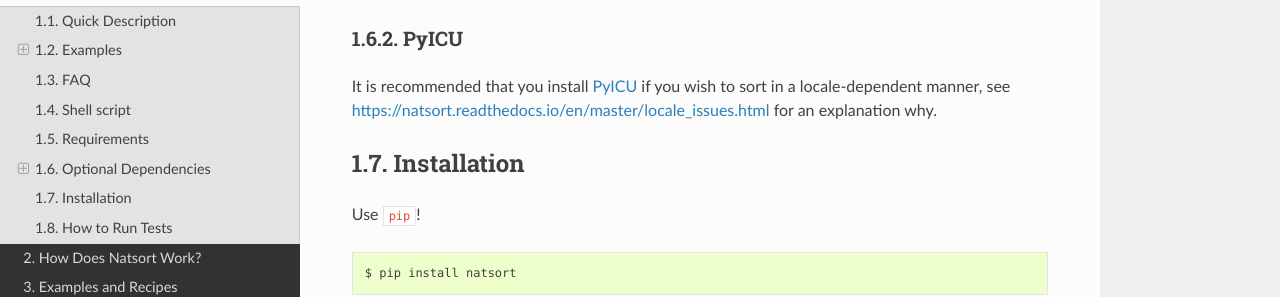
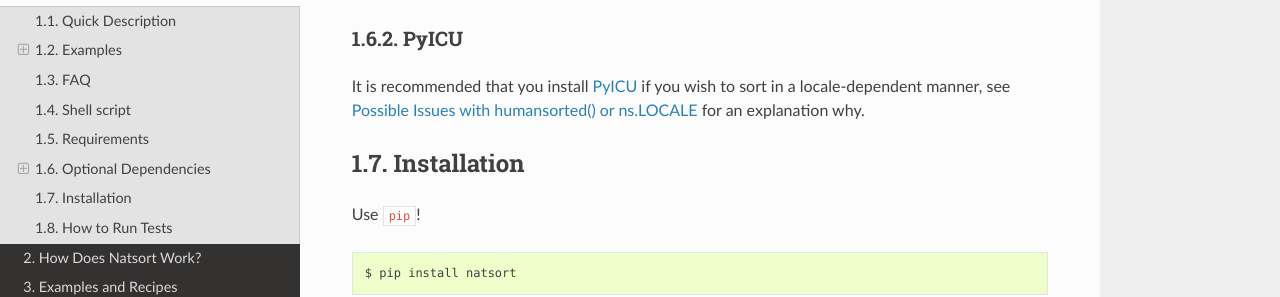
Before and after one commit to SethMMorton/natsort, a Sphinx documentation site: the page built from docs/source/intro.rst, in a window 1280 px wide and 900 px high, scrolled down 6053 px. Shown: the part 157-454 px from the top of the window. Built offline with Sphinx 7.4.7 and the Read the Docs theme 2.0.0, drawn with Linux system fonts in a browser that asks for light colours; some of the changed lines change nothing that is shown.

Commit message:
Use native Sphinx ref linking to create automatic links in docs

```diff
--- a/docs/source/intro.rst
+++ b/docs/source/intro.rst
@@ -258,9 +258,8 @@
     with the same options being passed to :func:`~natsorted`. One can take a look at
     exactly what is being done with their input using this key - it is highly recommended
     to `look at this issue describing how to debug <https://github.com/SethMMorton/natsort/issues/13#issuecomment-50422375>`_
-    for *how* to debug, and also to review the
-    `How Does Natsort Work? <https://natsort.readthedocs.io/en/master/howitworks.html>`_
-    page for *why* :mod:`natsort` is doing that to your data.
+    for *how* to debug, and also to review the :ref:`howitworks` page for *why*
+    :mod:`natsort` is doing that to your data.
 
     If you are trying to sort custom classes and running into trouble, please take a look at
     https://github.com/SethMMorton/natsort/issues/60. In short,
@@ -270,8 +269,7 @@
     use the :mod:`natsort` key as part of your rich comparison operator definition.
 
 How *does* :mod:`natsort` work?
-    If you don't want to read `How Does Natsort Work? <https://natsort.readthedocs.io/en/master/howitworks.html>`_,
-    here is a quick primer.
+    If you don't want to read :ref:`howitworks`, here is a quick primer.
 
     :mod:`natsort` provides a `key function <https://docs.python.org/3/howto/sorting.html#key-functions>`_
     that can be passed to `list.sort() <https://docs.python.org/3/library/stdtypes.html#list.sort>`_
@@ -341,8 +339,8 @@
 +++++
 
 It is recommended that you install `PyICU <https://pypi.org/project/PyICU>`_
-if you wish to sort in a locale-dependent manner, see
-https://natsort.readthedocs.io/en/master/locale_issues.html for an explanation why.
+if you wish to sort in a locale-dependent manner, see :ref:`locale_issues` for
+an explanation why.
 
 Installation
 ------------
```
